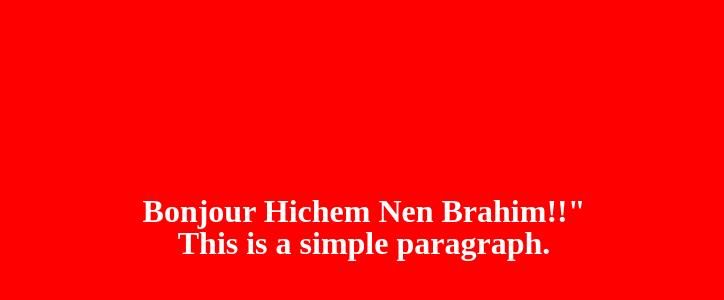
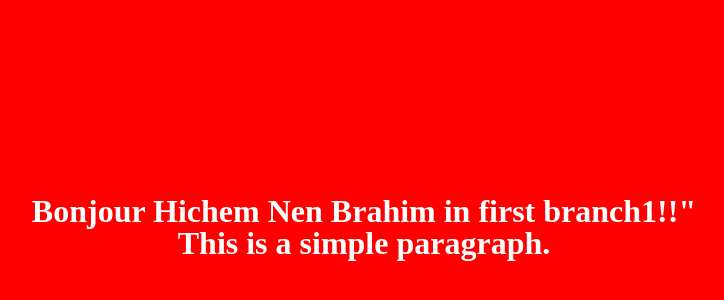
Before and after one commit to hichem-benbrahim/first_application, a plain HTML site: page index1.html in a window 1280 px wide. Shown: the part 148-448 px from the top of the page, without its empty margins (284-1008 px from the left). Drawn offline with Linux system fonts and the light colour scheme.

Commit message:
add in first branch

```diff
--- a/index1.html
+++ b/index1.html
@@ -16,7 +16,7 @@ top: 40%;
 width:100%}
 </style>
     <body>
-	    <h1>Bonjour Hichem Nen Brahim!!"<h1>
+	    <h1>Bonjour Hichem Nen Brahim in first branch1!!"<h1>
         <p>This is a simple paragraph.</p>
     </body>
 
```
